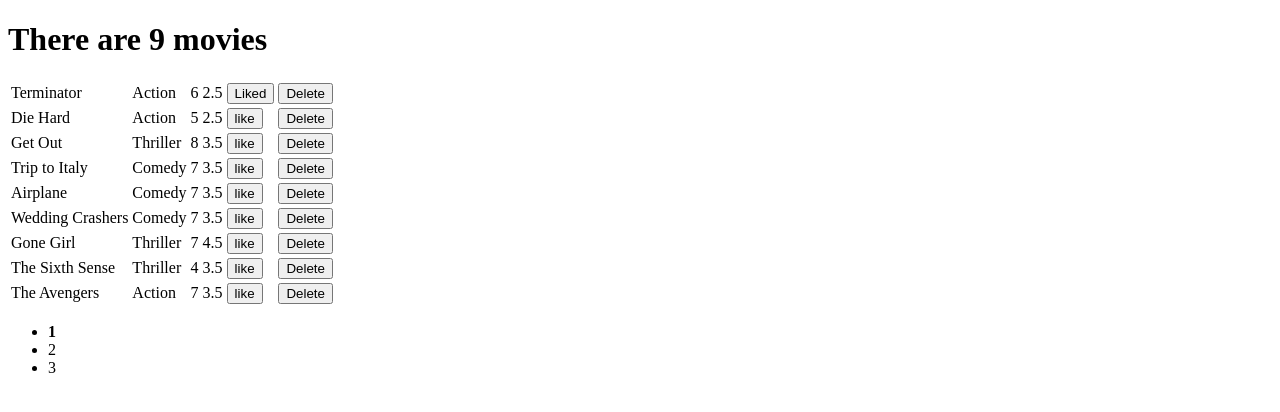
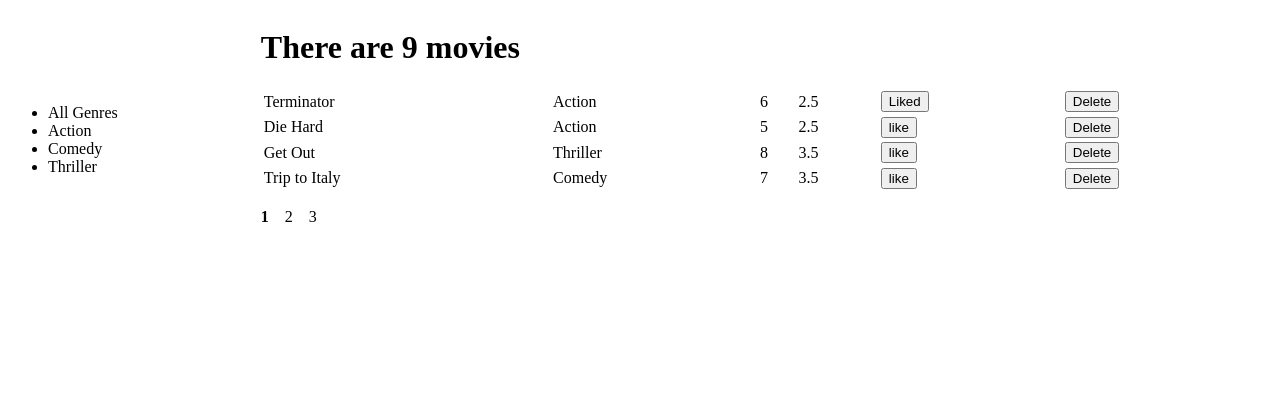
Before and after one commit to gerelmafaust/movies, a React (Create React App) app: page / in a window 1280 px wide. Shown: the top 412 px of the page. Built offline with nearby package versions, Linux system fonts and the light colour scheme.

Commit message:
progress

```diff
--- a/package.json
+++ b/package.json
@@ -3,6 +3,7 @@
   "version": "0.1.0",
   "private": true,
   "dependencies": {
+    "prop-types": "^15.6.2",
     "react": "^16.4.1",
     "react-dom": "^16.4.1",
     "react-scripts": "1.1.4"
--- /dev/null
+++ b/src/App.css
@@ -0,0 +1,20 @@
+#root {
+  display: grid;
+  grid-template-columns: 1fr 4fr;
+}
+
+.header {
+  grid-column: 2 / 3;
+}
+
+.pagination {
+  grid-column: 2 / 3;
+  padding: 0;
+}
+
+.pagination > li {
+  list-style-type: none;
+  display: inline;
+  margin-right: 1em;
+  cursor: pointer;
+}
--- a/src/App.js
+++ b/src/App.js
@@ -1,5 +1,6 @@
 import React, { Component } from "react";
 import Movies from "./components/movies";
+import "./App.css";
 
 class App extends Component {
   render() {
--- /dev/null
+++ b/src/components/common/filters.jsx
@@ -0,0 +1,19 @@
+import React from "react";
+import PropTypes from "prop-types";
+
+const Filters = props => {
+  const { filters, currentFilter } = props;
+
+  const allFilters = [...filters];
+  allFilters.unshift({ name: "All Genres" });
+
+  return (
+    <ul>
+      {allFilters.map(filter => {
+        return <li key={allFilters.indexOf(filter)}>{filter.name}</li>;
+      })}
+    </ul>
+  );
+};
+
+export default Filters;
--- a/src/components/common/pagination.jsx
+++ b/src/components/common/pagination.jsx
@@ -1,4 +1,5 @@
 import React from "react";
+import PropTypes from "prop-types";
 
 const Pagination = props => {
   const { itemsCount, pageSize, currentPage, onPageChange } = props;
@@ -9,11 +10,11 @@ const Pagination = props => {
   if (pagesCount === 1) return null;
 
   return (
-    <ul>
+    <ul className="pagination">
       {pages.map(page => {
         return (
           <li key={page}>
-            <a onClick={() => onPageChange(page)} style={{ cursor: "pointer" }}>
+            <a onClick={() => onPageChange(page)}>
               {page === currentPage ? (
                 <span style={{ fontWeight: "bold" }}>{page}</span>
               ) : (
@@ -27,4 +28,11 @@ const Pagination = props => {
   );
 };
 
+Pagination.propTypes = {
+  itemsCount: PropTypes.number.isRequired,
+  pageSize: PropTypes.number.isRequired,
+  currentPage: PropTypes.number.isRequired,
+  onPageChange: PropTypes.func.isRequired
+};
+
 export default Pagination;
--- a/src/components/header.jsx
+++ b/src/components/header.jsx
@@ -1,11 +1,10 @@
 import React from "react";
 
 const Header = ({ moviesCount }) => {
-  return moviesCount > 0 ? (
-    <h1>There are {moviesCount} movies</h1>
-  ) : (
-    <h1>There are no movies</h1>
-  );
+  const message =
+    moviesCount > 0 ? `There are ${moviesCount} movies` : `There are no movies`;
+
+  return <h1 className="header">{message}</h1>;
 };
 
 export default Header;
--- a/src/components/movies.jsx
+++ b/src/components/movies.jsx
@@ -1,13 +1,19 @@
 import React, { Component } from "react";
+
 import { getMovies } from "../services/fakeMovieService";
+import { getGenres } from "../services/fakeGenreService";
+import { paginate } from "../utils/paginate";
+
 import Header from "./header";
+import Filters from "./common/filters";
 import Movie from "./movie";
 import Pagination from "./common/pagination";
-import { paginate } from "../utils/paginate";
 
 class Movies extends Component {
   state = {
     movies: getMovies(),
+    genres: getGenres(),
+    currentGenre: "lala",
     pageSize: 4,
     currentPage: 1
   };
@@ -30,16 +36,23 @@ class Movies extends Component {
 
   render() {
     const { length: count } = this.state.movies;
-    const { pageSize, currentPage, movies: allMovies } = this.state;
+    const {
+      pageSize,
+      currentPage,
+      movies: allMovies,
+      currentFilter,
+      genres: filters
+    } = this.state;
 
     const movies = paginate(allMovies, currentPage, pageSize);
 
     return (
       <React.Fragment>
         <Header moviesCount={count} />
+        <Filters filters={filters} currentFilter={currentFilter} />
         <table>
           <tbody>
-            {this.state.movies.map(movie => {
+            {movies.map(movie => {
               return (
                 <Movie
                   key={movies.indexOf(movie)}
--- a/src/utils/paginate.js
+++ b/src/utils/paginate.js
@@ -1,17 +1,8 @@
 export function paginate(allItems, pageNumber, pageSize) {
-  const startIndex = (pageNumber - 1) * pageSize;
-
-  return allItems.slice(startIndex, pageSize);
-
-  // const [head, ...tail] = items.slice(startIndex);
-
-  // console.log(Object.values(tail));
-
-  // var array = [1, 2, 3, 4]
-  // console.log(_.slice(array, 1, 3))
-  // // output: [2, 3]
-
-  // var array = [1, 2, 3, 4]
-  // console.log(array.slice(1, 3));
-  // // output: [2, 3]
+  --pageNumber;
+  const pageItems = allItems.slice(
+    pageNumber * pageSize,
+    (pageNumber + 1) * pageSize
+  );
+  return pageItems;
 }
```
Also changed, not shown: 1 other file (tests, documents, lock files or other folders).
